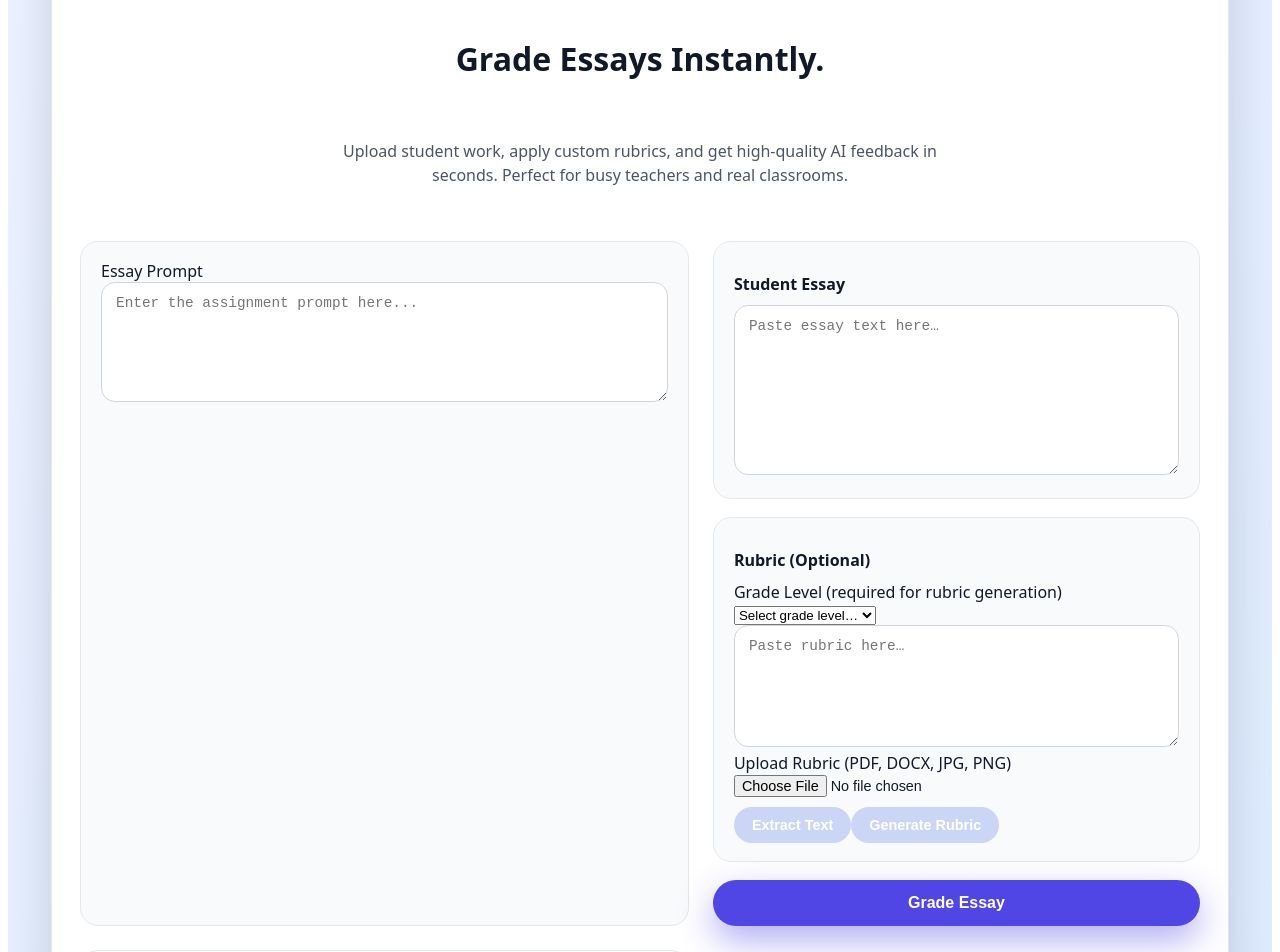
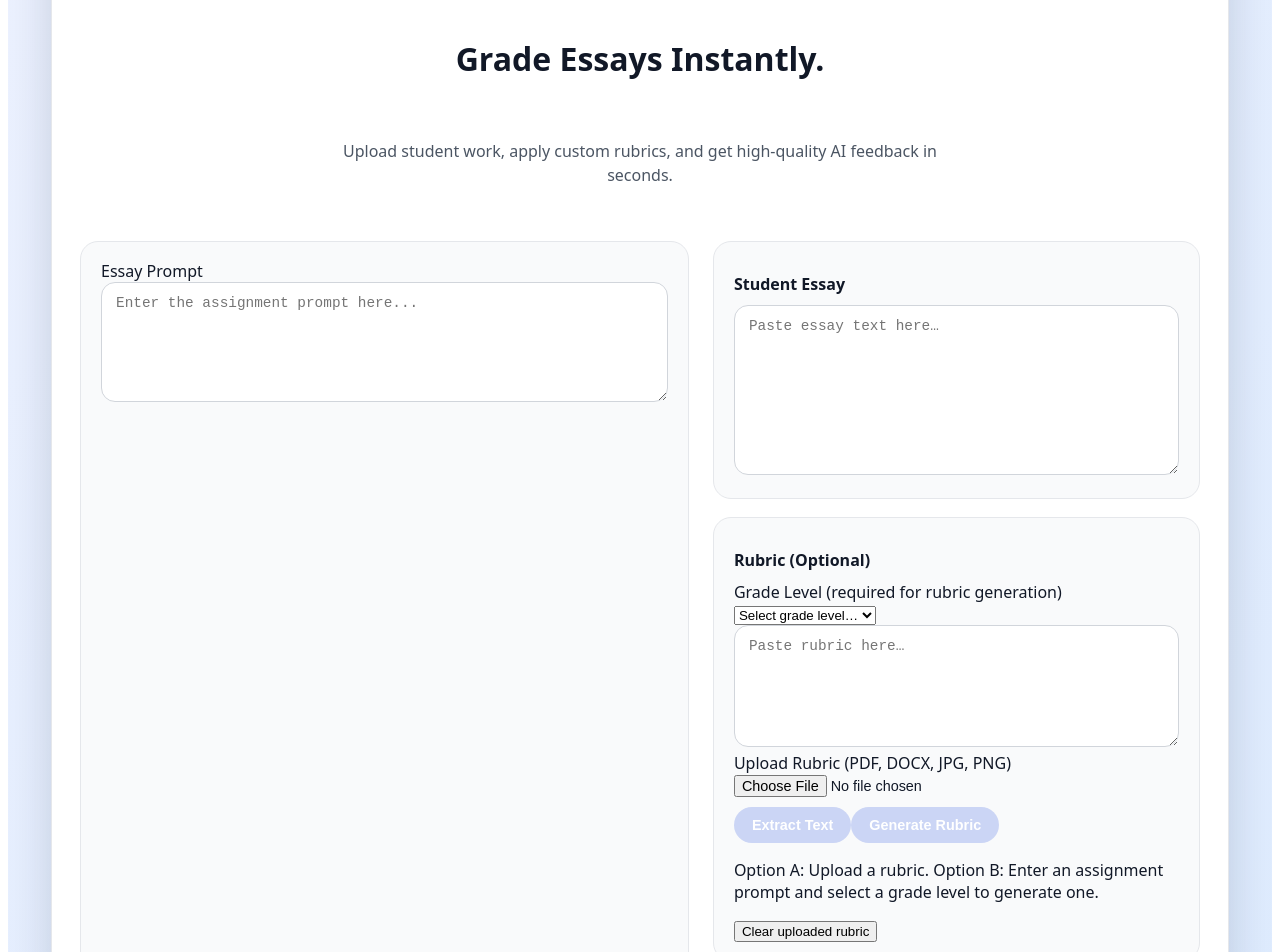
Before and after one commit to misaelvirgen/easygrade-frontend, a Next.js app: page / in a window 1280 px wide. Shown: the part 480-1432 px from the top of the page. Built offline with nearby package versions, Linux system fonts and the light colour scheme; no server answers.

Commit message:
Updated rubric workflow

```diff
--- a/pages/index.js
+++ b/pages/index.js
@@ -1,6 +1,10 @@
 import React, { useState } from "react";
-import { gradeAssignment, uploadPdf, uploadRubric, generateRubric } from "../services/apiService";
-
+import {
+  gradeAssignment,
+  uploadPdf,
+  uploadRubric,
+  generateRubric,
+} from "../services/apiService";
 
 export default function Home() {
   const [essayPrompt, setEssayPrompt] = useState("");
@@ -8,20 +12,31 @@ export default function Home() {
   const [rubricText, setRubricText] = useState("");
   const [gradeResult, setGradeResult] = useState(null);
   const [grading, setGrading] = useState(false);
+
   const [pdfFile, setPdfFile] = useState(null);
   const [pdfLoading, setPdfLoading] = useState(false);
+
   const [errorMsg, setErrorMsg] = useState("");
+
   const [gradeLevel, setGradeLevel] = useState("");
+
   const [rubricFile, setRubricFile] = useState(null);
   const [rubricLoading, setRubricLoading] = useState(false);
+  const [rubricUploaded, setRubricUploaded] = useState(false);
 
-
-
+  // -----------------------------
+  // GRADE ESSAY
+  // -----------------------------
   const handleGrade = async () => {
+    if (!essayPrompt.trim()) {
+      setErrorMsg("Please enter an assignment prompt before grading.");
+      return;
+    }
     if (!essayText.trim()) {
       setErrorMsg("Please paste or extract an essay before grading.");
       return;
     }
+
     setErrorMsg("");
     setGrading(true);
     setGradeResult(null);
@@ -36,6 +51,9 @@ export default function Home() {
     }
   };
 
+  // -----------------------------
+  // AI GENERATE RUBRIC
+  // -----------------------------
   const handleGenerateRubric = async () => {
     if (!essayPrompt.trim()) {
       setErrorMsg("Please enter an assignment prompt before generating a rubric.");
@@ -52,6 +70,7 @@ export default function Home() {
     try {
       const generated = await generateRubric(essayPrompt, gradeLevel);
       setRubricText(generated.rubric || "");
+      setRubricUploaded(false); // AI overwrites extracted rubric
     } catch (err) {
       setErrorMsg("Failed to generate rubric.");
     } finally {
@@ -59,6 +78,9 @@ export default function Home() {
     }
   };
 
+  // -----------------------------
+  // PDF → ESSAY EXTRACT
+  // -----------------------------
   const handlePdfExtract = async () => {
     if (!pdfFile) return;
 
@@ -75,6 +97,9 @@ export default function Home() {
     }
   };
 
+  // -----------------------------
+  // UPLOAD RUBRIC → TEXT EXTRACT
+  // -----------------------------
   const handleRubricExtract = async () => {
     if (!rubricFile) return;
 
@@ -84,6 +109,7 @@ const handleRubricExtract = async () => {
     try {
       const data = await uploadRubric(rubricFile);
       setRubricText(data?.text || "");
+      setRubricUploaded(true);
     } catch (err) {
       setErrorMsg("Failed to extract text from rubric file.");
     } finally {
@@ -98,43 +124,28 @@ const handleRubricExtract = async () => {
         <header className="eg-header">
           <div className="eg-brand">EasyGrade</div>
           <nav className="eg-nav">
-            <button type="button" className="eg-nav-link">
-              Grade Essay
-            </button>
-            <button type="button" className="eg-nav-link">
-              Upload PDF
-            </button>
-            <button type="button" className="eg-nav-link">
-              Rubric Builder
-            </button>
-            <button type="button" className="eg-nav-link">
-              Reports
-            </button>
-            <button type="button" className="eg-nav-login">
-              Login
-            </button>
+            <button type="button" className="eg-nav-link">Grade Essay</button>
+            <button type="button" className="eg-nav-link">Upload PDF</button>
+            <button type="button" className="eg-nav-link">Rubric Builder</button>
+            <button type="button" className="eg-nav-link">Reports</button>
+            <button type="button" className="eg-nav-login">Login</button>
           </nav>
         </header>
 
         {/* HERO */}
         <section className="eg-hero">
-          <img
-            src="/EasyGradeLogo.png"
-            alt="EasyGrade"
-            className="eg-hero-logo"
-          />
+          <img src="/EasyGradeLogo.png" alt="EasyGrade" className="eg-hero-logo" />
           <h1 className="eg-hero-title">Grade Essays Instantly.</h1>
           <p className="eg-hero-subtitle">
-            Upload student work, apply custom rubrics, and get high-quality AI
-            feedback in seconds. Perfect for busy teachers and real classrooms.
+            Upload student work, apply custom rubrics, and get high-quality AI feedback in seconds.
           </p>
           {errorMsg && <p className="eg-error-banner">{errorMsg}</p>}
         </section>
 
         {/* MAIN GRID */}
         <main className="eg-main-grid">
-          {/* LEFT: ESSAY + RUBRIC + BUTTON */}
-          {/* --- Essay Prompt Section --- */}
+
+          {/* PROMPT */}
           <div className="eg-card">
             <label className="eg-label">Essay Prompt</label>
             <textarea
@@ -146,6 +157,7 @@ const handleRubricExtract = async () => {
           </div>
 
           <div className="eg-column">
+            {/* STUDENT ESSAY */}
             <section className="eg-card">
               <h2 className="eg-card-title">Student Essay</h2>
               <textarea
@@ -157,10 +169,11 @@ const handleRubricExtract = async () => {
               />
             </section>
 
+            {/* RUBRIC SECTION */}
             <section className="eg-card">
               <h2 className="eg-card-title">Rubric (Optional)</h2>
 
-  {/* Grade Level Selector */}
+              {/* Grade Level */}
               <label className="eg-label">Grade Level (required for rubric generation)</label>
               <select
                 className="eg-input"
@@ -174,6 +187,7 @@ const handleRubricExtract = async () => {
                 <option value="College">College</option>
               </select>
 
+              {/* Rubric Text */}
               <textarea
                 rows={6}
                 value={rubricText}
@@ -182,7 +196,7 @@ const handleRubricExtract = async () => {
                 className="eg-textarea"
               />
 
-{/* Rubric File Upload */}
+              {/* Upload Rubric */}
               <label className="eg-label" style={{ marginTop: "12px" }}>
                 Upload Rubric (PDF, DOCX, JPG, PNG)
               </label>
@@ -209,18 +223,42 @@ const handleRubricExtract = async () => {
                 </p>
               )}
 
-  {/* Generate Rubric Button */}
+              {/* AI Generate Rubric */}
               <button
                 type="button"
-    disabled={!essayPrompt || !gradeLevel || rubricLoading}
+                disabled={rubricUploaded || !essayPrompt || !gradeLevel || rubricLoading}
                 onClick={handleGenerateRubric}
                 className="eg-secondary-button"
               >
                 {rubricLoading ? "Generating…" : "Generate Rubric"}
               </button>
+
+              {rubricUploaded ? (
+                <p className="eg-helper-text">
+                  Rubric extracted. You may edit it below.
+                </p>
+              ) : (
+                <p className="eg-helper-text">
+                  Option A: Upload a rubric.
+                  Option B: Enter an assignment prompt and select a grade level to generate one.
+                </p>
+              )}
+
+              {/* Clear Uploaded Rubric */}
+              <button
+                type="button"
+                className="eg-link-button"
+                onClick={() => {
+                  setRubricFile(null);
+                  setRubricUploaded(false);
+                  setRubricText("");
+                }}
+              >
+                Clear uploaded rubric
+              </button>
             </section>
 
-
+            {/* GRADE BUTTON */}
             <button
               type="button"
               onClick={handleGrade}
@@ -231,8 +269,9 @@ const handleRubricExtract = async () => {
             </button>
           </div>
 
-          {/* RIGHT: PDF + RESULTS */}
+          {/* RIGHT COLUMN */}
           <div className="eg-column">
+            {/* PDF Upload */}
             <section className="eg-card">
               <h2 className="eg-card-title">Upload PDF</h2>
               <input
@@ -249,6 +288,7 @@ const handleRubricExtract = async () => {
               >
                 {pdfLoading ? "Extracting…" : "Extract Text"}
               </button>
+
               {pdfFile && (
                 <p className="eg-file-name" title={pdfFile.name}>
                   {pdfFile.name}
@@ -256,8 +296,10 @@ const handleRubricExtract = async () => {
               )}
             </section>
 
+            {/* RESULTS */}
             <section className="eg-card eg-results-card">
               <h2 className="eg-card-title">Grading Results</h2>
+
               {!gradeResult && (
                 <p className="eg-muted-text">
                   Results will appear here after grading.
@@ -271,6 +313,7 @@ const handleRubricExtract = async () => {
                       Score: <span>{gradeResult.score}</span>
                     </p>
                   )}
+
                   {gradeResult.feedback && (
                     <div className="eg-feedback-block">
                       <h3>Feedback</h3>
```
Lines whose indentation alone changed are shown as unchanged.
